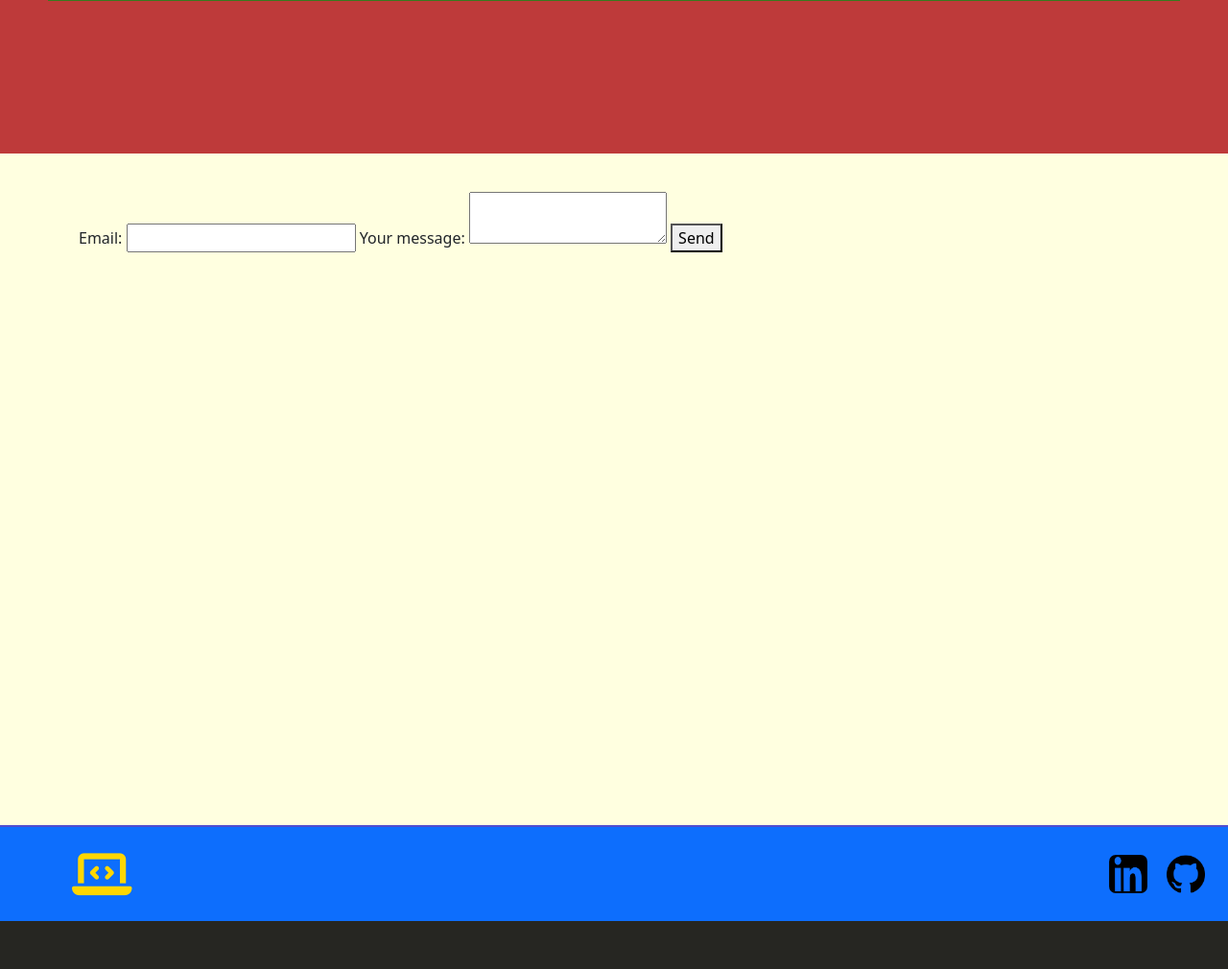
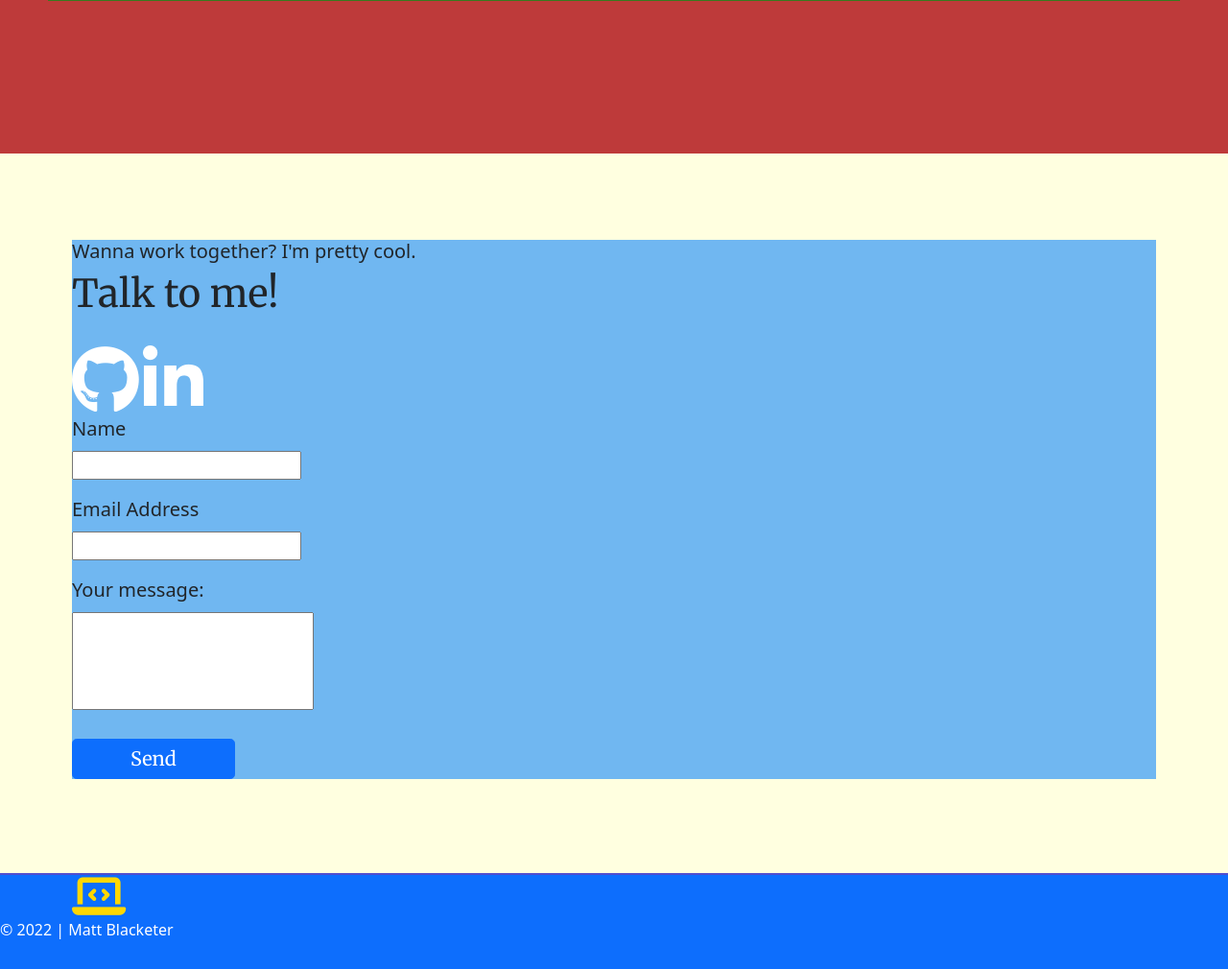
Before and after one commit to Blacketermatthew/portfolio, a Flask app: page / in a window 1280 px wide; the page is wider, and only the part inside the window is pictured. Shown: the part 2400-3410 px from the top of that part at 96% size. Before the commit the page ends 3360 px from the top of that part, so only its background shows below. Run offline with Flask 2, Linux system fonts and the light colour scheme; some libraries are stand-ins or nearby versions.

Commit message:
Starting to add form to contact section

```diff
--- a/app/static/css/main.css
+++ b/app/static/css/main.css
@@ -205,10 +205,40 @@ body {
 /* CONTACT ----------------------------------------------------------*/
 /* .section.contact { */
 #contact {
-  height: 700px;
-  padding: 40px 0;
+  height: 750px;
+  padding-top: 15px;
   background-color: #ffffe0;
 }
+
+#contact-title h1{
+  font-family: 'Merriweather', serif;
+  margin-bottom: 30px;
+}
+
+.contact-container {
+  margin: 75px;
+  background-color: #70b7f1;
+}
+
+.form-label {
+  font-size: 20px;
+}
+
+#text-input {
+  resize: none;
+}
+
+#submit-btn {
+  padding: 5px 60px;
+  font-family: 'Merriweather', serif;
+
+}
+
+
+
+
+
+
 
 /* FOOTER ---------------------------------------------------------- */
 #the-footer {
@@ -231,7 +261,7 @@ body {
 }
 
 .footericon {
-  font-size: 50px;
+  font-size: 45px;
   color: gold;
   margin-left: 75px;
 }
--- a/app/templates/index.html
+++ b/app/templates/index.html
@@ -188,20 +188,39 @@
 
         <!-- <div id="contact" class="section"> -->
         <section id="contact">
-            <div class="container">
+            <div class="contact-container">
+
+                <div id="contact-title">
+                    <h5>Wanna work together?  I'm pretty cool.</h5>
+                    <h1>Talk to me!</h1>
+                    <i class="fa fa-github devicon" aria-hidden="true"></i>
+                    <i class="fa fa-linkedin devicon" aria-hidden="true"></i>
+                </div>
+
                 <form action="https://formspree.io/f/mnqwqdvj" method="POST">
-                <label>
-                    Email:
-                    <input type="email" name="_replyto">
-                </label>
-                <label>
-                    Your message:
-                    <textarea name="message"></textarea>
-                </label>
-                <!-- your other form fields go here -->
-                <button type="submit">Send</button>
+                    <div class="mb-3">
+                        <label id="name-label" for="name-input" class="form-label">Name</label>
+                        <br>
+                        <input type="text" id="name-input">
+                    </div>
+                    <div class="mb-3">
+                        <label id="email-label" for="email-input" class="form-label">Email Address</label>
+                        <br>
+                        <input type="email" name="_replyto" id="email-input" >
+                    </div>
+                    <div class="mb-3">
+                        <label id="text-label" for="text-input" class="mb-2 form-label">Your message:</label>
+                        <br>
+                        <textarea name="message" id="text-input" rows="4" cols="25"></textarea>
+                    </div>
+                    <!-- your other form fields go here -->
+                    <button type="submit" id="submit-btn" class="btn btn-lg btn-primary mt-2">Send</button>
                 </form>
+
             </div>
+
+
+
         </section>
         <!-- </div> -->
 
@@ -209,14 +228,19 @@
             <div class="footer-container">
               <div class="row footer-row">
 
-                <div class="col-md-6 pt-4">
-                  <i class="fas fa-laptop-code footericon"></i><br><br>
-                </div>
-
-                <div class="col-md-6 icon-container">
+                <!-- <div class="col-md-auto pt-4"> -->
+                    <i class="fas fa-laptop-code footericon"></i>
+                    <p>&copy;
+                        <script>
+                            document.write(new Date().getFullYear());
+                        </script>
+                        | Matt Blacketer
+                    </p>
+                <!-- </div> -->
+                <!-- <div class="col-md-6 icon-container">
                   <a class="github-container" href="https://github.com/Blacketermatthew"><img id="github-icon" src="../static/img/github_icon.png"></a>
                   <a class="linkedin-container" href="https://www.linkedin.com/in/matthew-blacketer/"><img id="linkedin-icon" src="../static/img/linkedin_icon_.png"></a>
-                </div>
+                </div> -->
 
               </div>
             </div>
```
